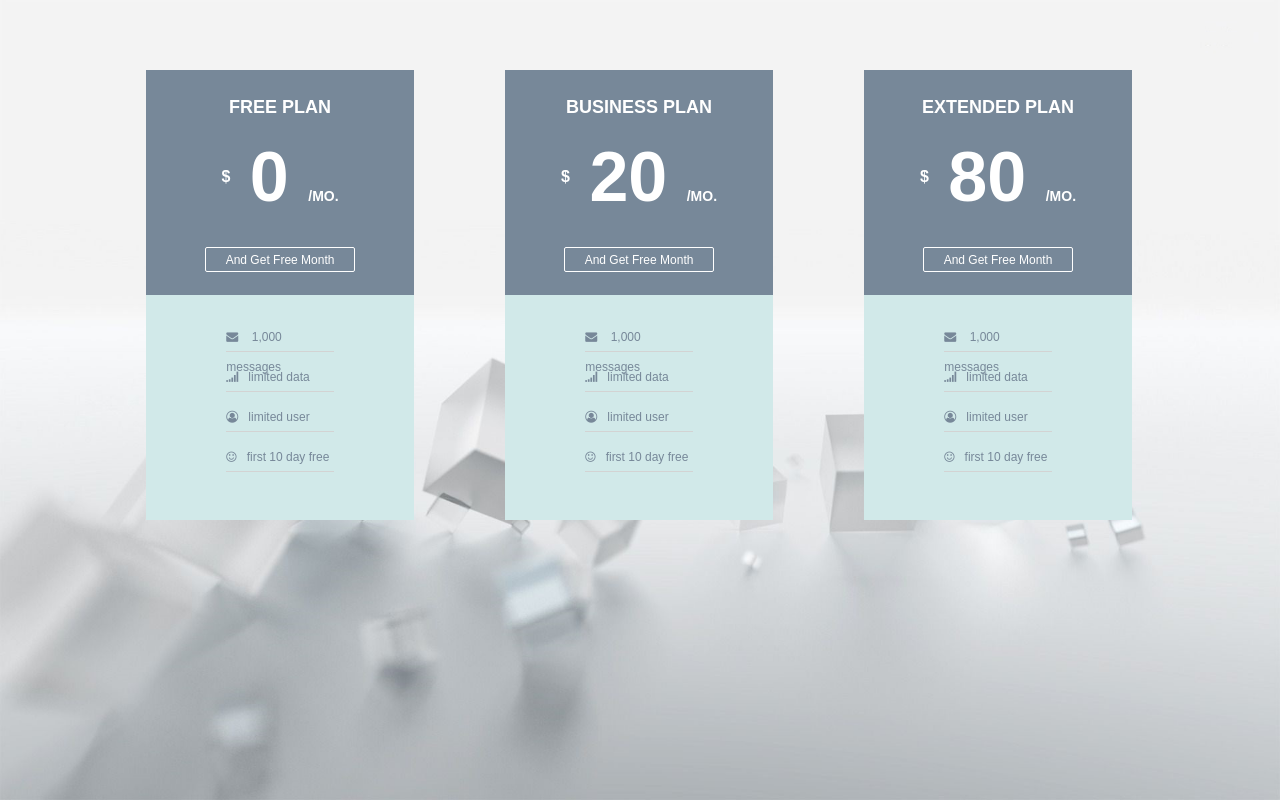
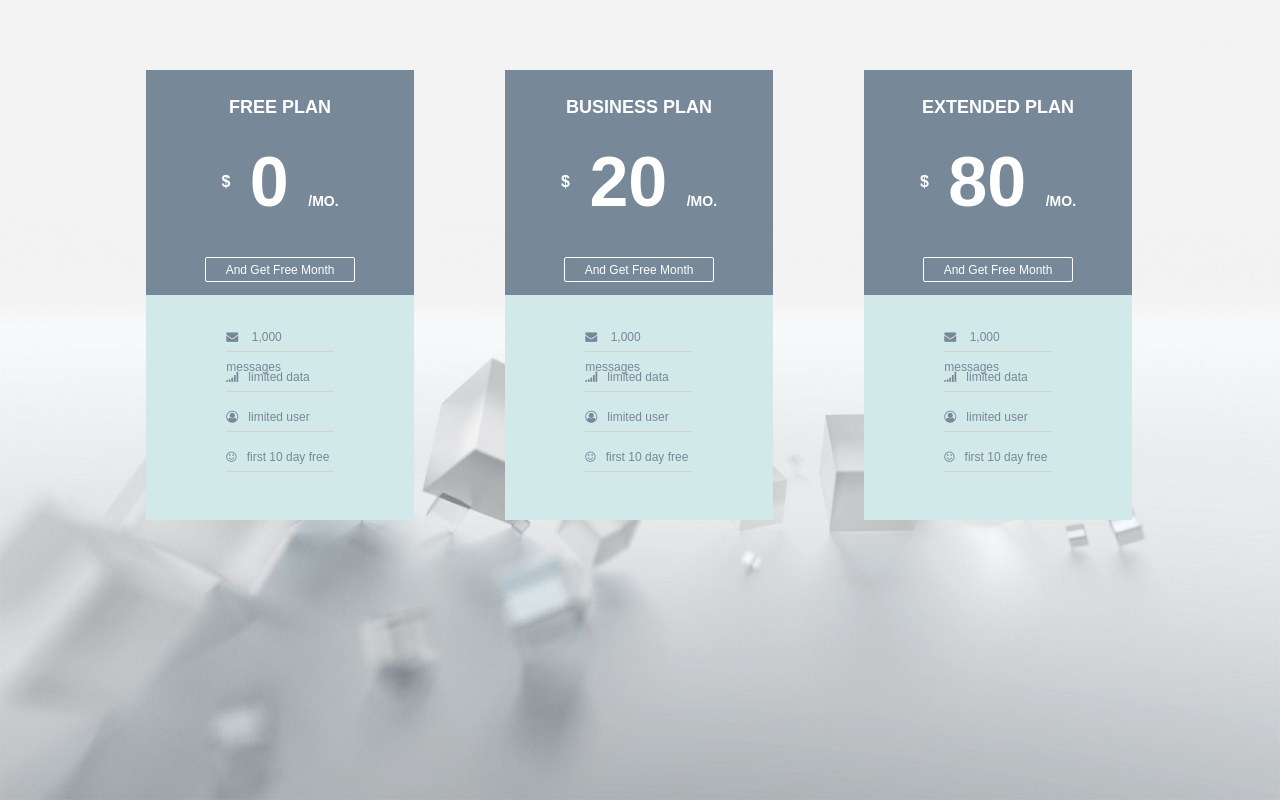
Before and after one commit to yuhueilin/hm3-2, a plain HTML site: page index.html in a window 1280 px wide. Drawn offline with Linux system fonts and the light colour scheme.

Commit message:
Update main.css

```diff
--- a/main.css
+++ b/main.css
@@ -44,9 +44,9 @@ body{
 /*     background: yellow; */
 }
 .price{
-     height: 70px;
+     height: 80px;
      text-align: center;
-     line-height: 70px;
+     line-height: 80px;
      margin: 15px 0 35px;
      font-weight: 700;
 /*     background: red;*/
```
